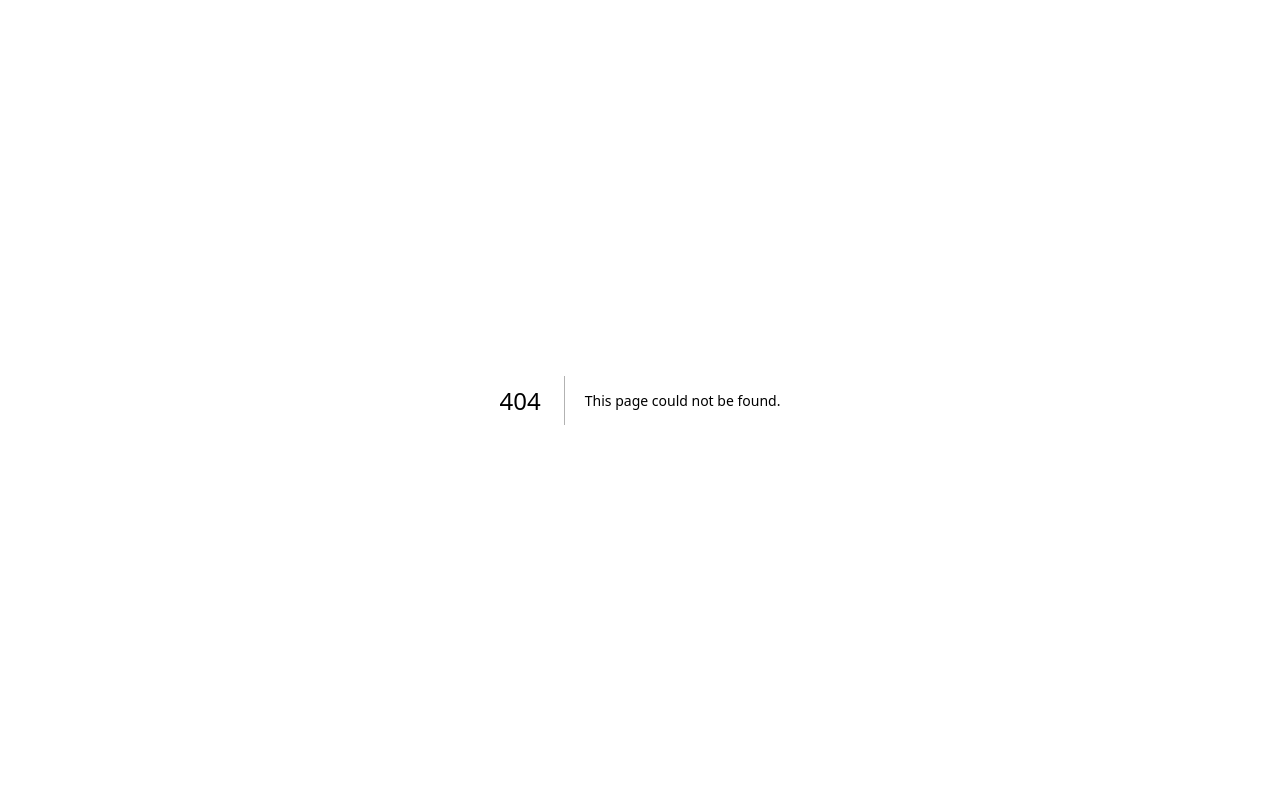
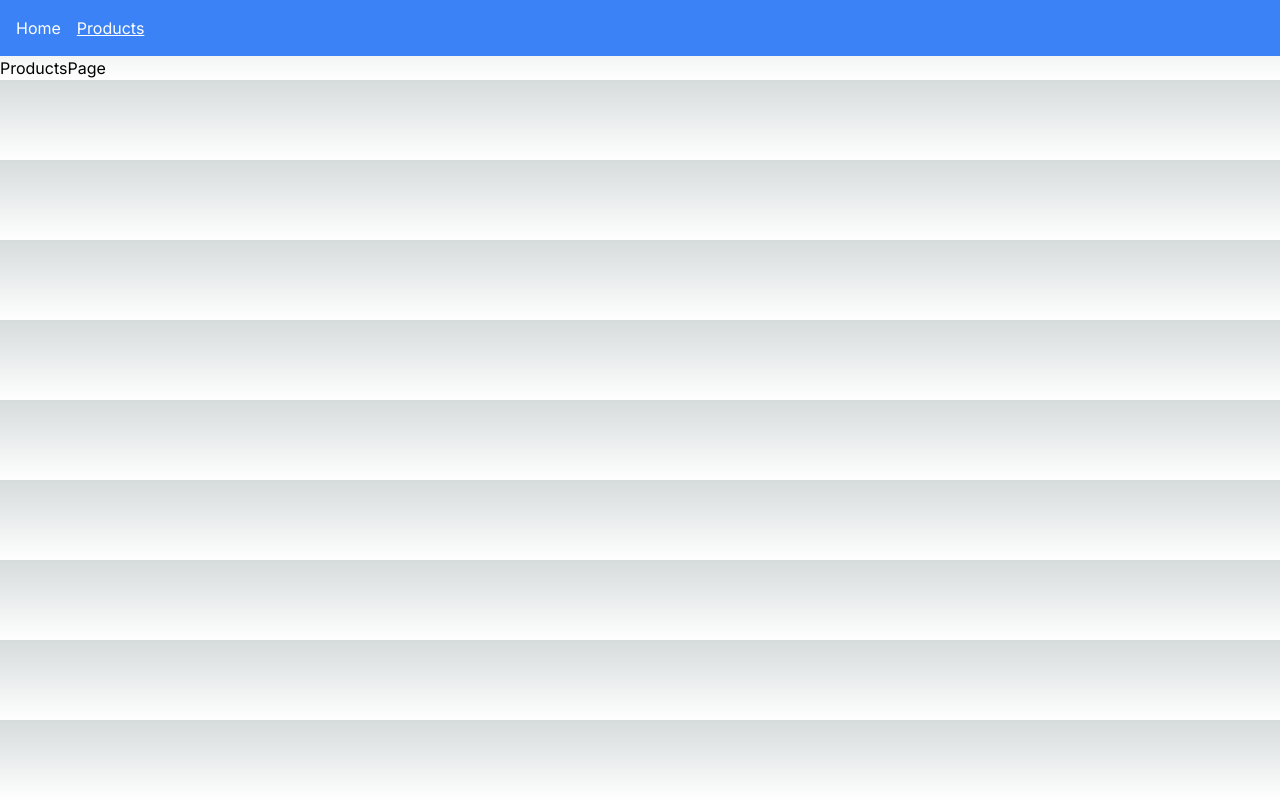
Before and after one commit to Majinmuszu/kurs-next, a Next.js app: page /products in a window 1280 px wide. Before the commit this address had no page. Built offline with nearby package versions, Linux system fonts and the light colour scheme.

Commit message:
simple nav with activelink

```diff
--- a/package.json
+++ b/package.json
@@ -9,6 +9,7 @@
     "lint": "next lint --fix --dir src"
   },
   "dependencies": {
+    "clsx": "^2.1.0",
     "next": "14.1.0",
     "react": "^18",
     "react-dom": "^18"
--- a/src/app/layout.tsx
+++ b/src/app/layout.tsx
@@ -1,6 +1,7 @@
 import type { Metadata } from "next";
 import { Inter } from "next/font/google";
 import "./globals.css";
+import ActiveLink from "@/ui/atoms/ActiveLink";
 
 const inter = Inter({ subsets: ["latin"] });
 
@@ -16,7 +17,14 @@
 }>) {
 	return (
 		<html lang="en">
-      <body className={inter.className}>{children}</body>
+			<body className={inter.className}>
+				<nav className="flex space-x-4 bg-blue-500 p-4">
+					<ActiveLink href="/">Home</ActiveLink>
+
+					<ActiveLink href="/products">Products</ActiveLink>
+				</nav>
+				<section>{children}</section>
+			</body>
 		</html>
 	);
 }
--- /dev/null
+++ b/src/app/products/page.tsx
@@ -0,0 +1,7 @@
+import React from "react";
+
+const ProductsPage = () => {
+	return <div>ProductsPage</div>;
+};
+
+export default ProductsPage;
--- /dev/null
+++ b/src/ui/atoms/ActiveLink.tsx
@@ -0,0 +1,28 @@
+"use client";
+import clsx from "clsx";
+import type { Route } from "next";
+import Link from "next/link";
+import { usePathname } from "next/navigation";
+import React from "react";
+
+type ActiveLinkType = {
+	children: string;
+	href: Route;
+};
+
+const ActiveLink = ({ children, href }: ActiveLinkType) => {
+	const pathname = usePathname();
+	const isActive = pathname === href;
+	return (
+		<Link
+			href={href}
+			className={clsx(`text-white transition duration-300 hover:text-gray-300`, {
+				underline: isActive,
+			})}
+		>
+			{children}
+		</Link>
+	);
+};
+
+export default ActiveLink;
--- a/src/ui/organisms/ProductsList.tsx
+++ b/src/ui/organisms/ProductsList.tsx
@@ -13,7 +13,7 @@
 			data-testid="products-list"
 		>
 			{products.map((product) => (
-				<ProductCard product={product} />
+				<ProductCard product={product} key={product.id} />
 			))}
 		</ul>
 	);
```
Also changed, not shown: 1 other file (tests, documents, lock files or other folders). Lines whose indentation alone changed are shown as unchanged.
